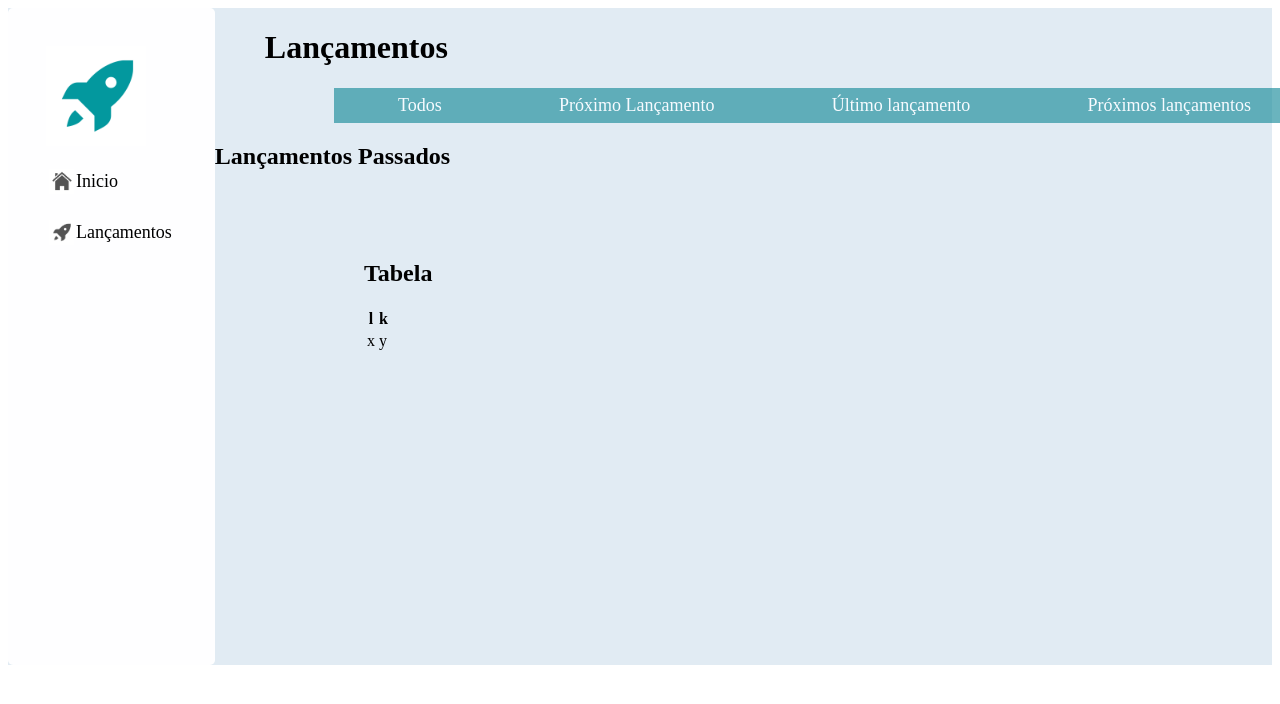
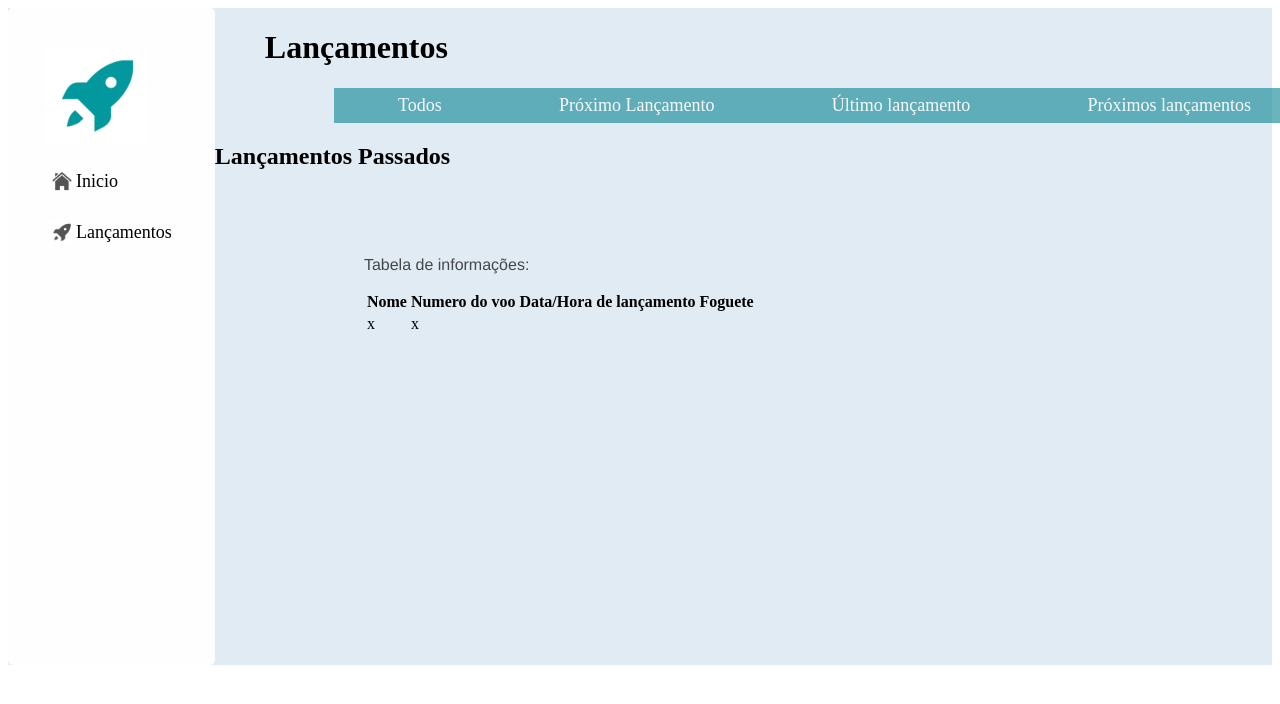
Before and after one commit to CarolinaInglethe/ci-space-x, a React (Create React App) app: page /releases/past in a window 1280 px wide. Shown: the top 704 px of the page. Built offline with nearby package versions, Linux system fonts and the light colour scheme.

Commit message:
Testando passar informaçoes pela pagina Allpast/proximos lançamentos

```diff
--- a/src/components/TableReleases.jsx
+++ b/src/components/TableReleases.jsx
@@ -1,22 +1,38 @@
 import React from 'react';
+import PropTypes from 'prop-types';
 
-const TableReleases = ({ InfoRealeses }) => {
+const TableReleases = ({ infoRealeses }) => {
+  const columns = [ "Nome", "Numero do voo" , "Data/Hora de lançamento", "Foguete" ]
+
+  console.log(infoRealeses)
+
+  if(!infoRealeses) return <p>Carrengando...</p>
 
   return (
     <div className="table-releases-container">
-     <h2>Tabela</h2>
+     <p>Tabela de informações:</p>
 
      <table>
      <thead>
         <tr>
-          <th>l</th>
-          <th>k</th>
+          {
+            columns.map((colum, index) => (
+              <th key={index} >{colum}</th>
+            ))
+          }
         </tr>
       </thead>
       <tbody>
+        {/* {
+          infoRealeses.map((obj) => (
+            <tr>
+              <td>{obj.name}</td>
+            </tr>
+          ))
+        } */}
         <tr>
           <td>x</td>
-          <td>y</td>
+          <td>x</td>
         </tr>
       </tbody>
      </table>
@@ -24,4 +40,8 @@ const TableReleases = ({ InfoRealeses }) => {
   )
 }
 
+TableReleases.prototype = {
+  infoRealeses: PropTypes.array,
+}
+
 export default TableReleases;
--- a/src/pages/AllPastReleases.jsx
+++ b/src/pages/AllPastReleases.jsx
@@ -1,13 +1,17 @@
-import React from 'react';
+import React, { useContext } from 'react';
 import NavBarReleases from '../components/NavBarReleases';
 import TableReleases from '../components/TableReleases';
+import InfoContext from '../context/infoContext';
+
 
 const AllPastReleases = () => {
+  const { infoPastReleases } = useContext(InfoContext)
+
   return (
     <div className="releases-container">
       <NavBarReleases />
       <h2>Lançamentos Passados</h2>
-      <TableReleases />
+      <TableReleases infoRealeses={infoPastReleases}/>
     </div>
   )
 }
```
